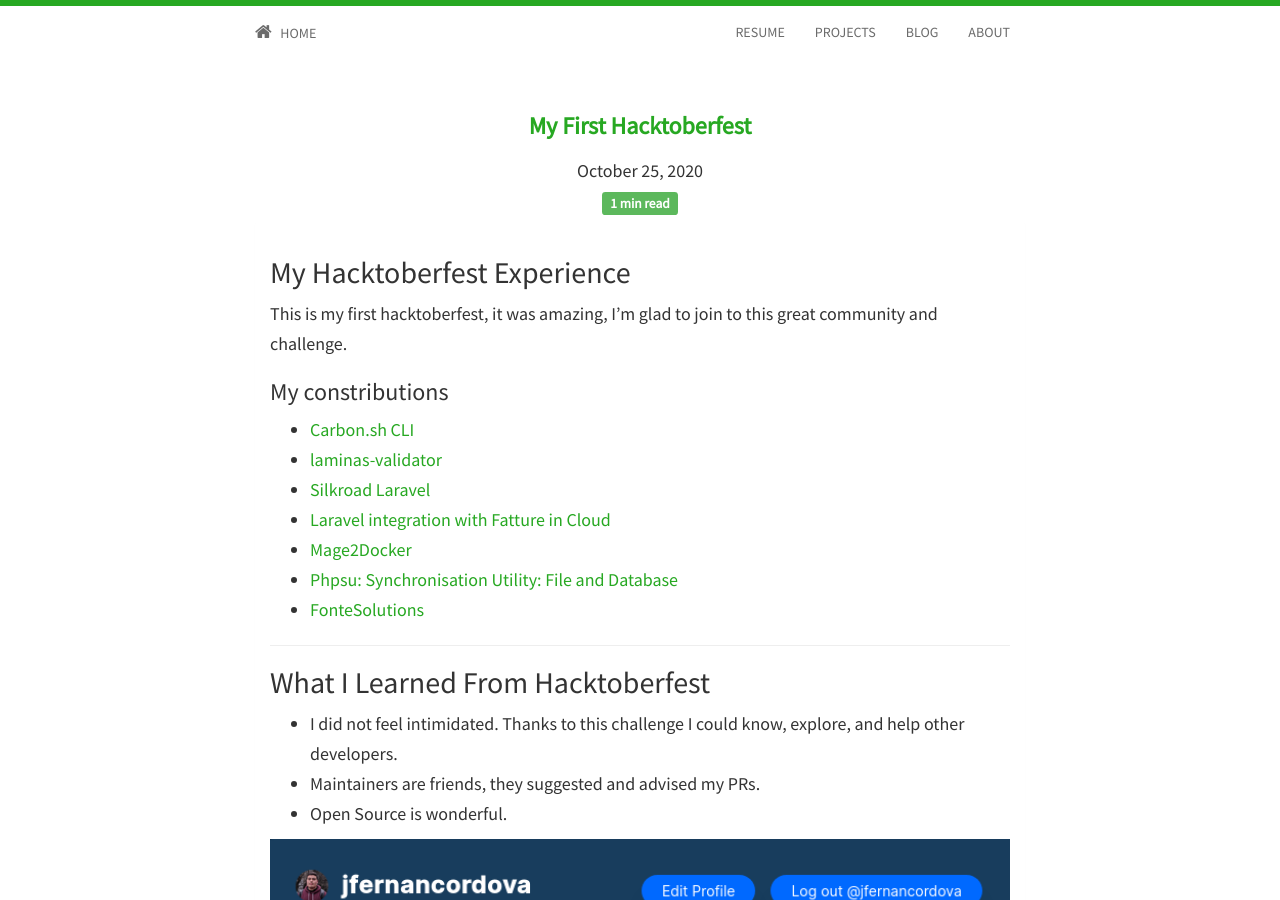
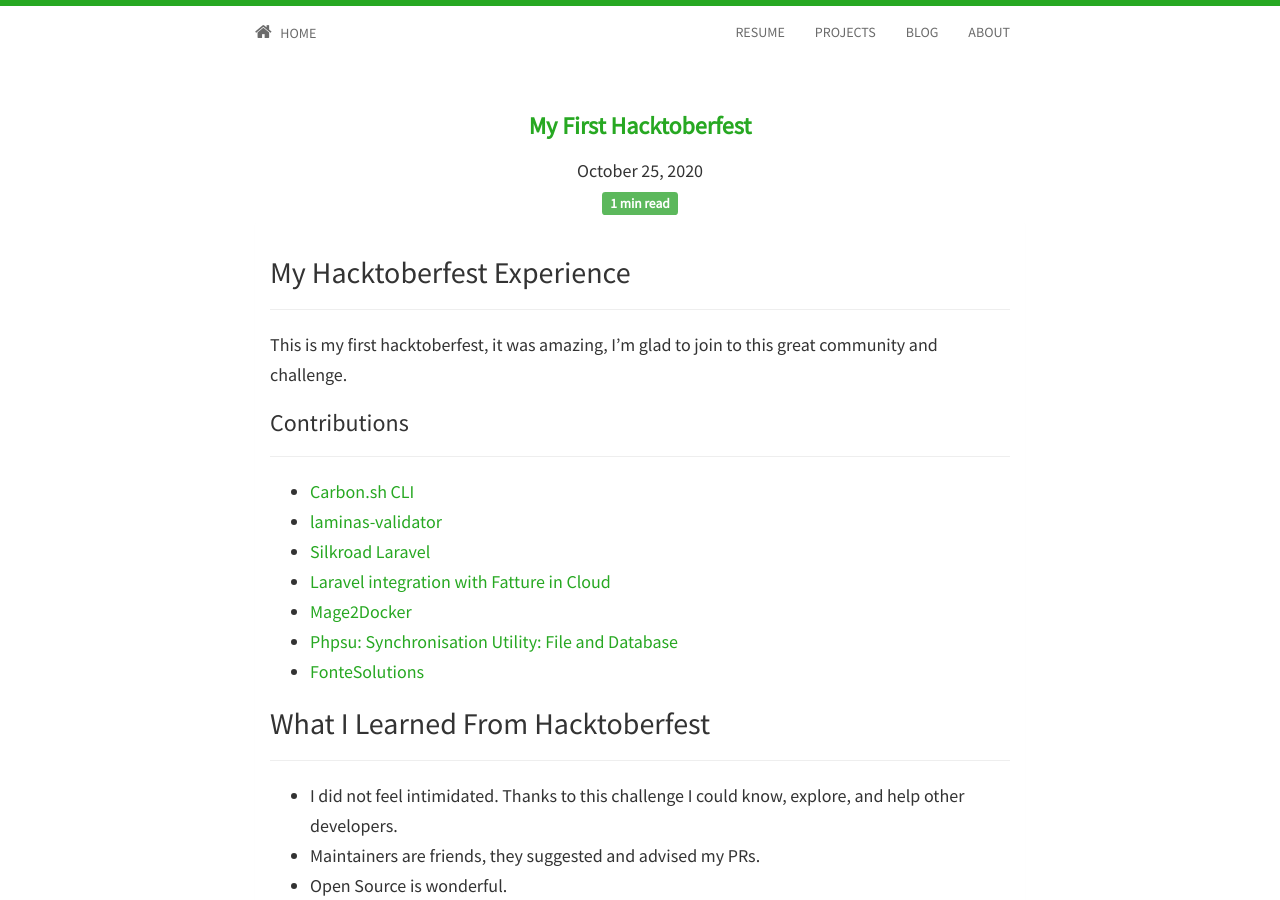
Before and after one commit to jfernancordova/jfernancordova.github.io, a Jekyll site: the page built from _posts/2020-10-25-my-first-hacktoberfest.md, in a window 1280 px wide and 900 px high. Built offline with Jekyll 4.4.1, drawn with Linux system fonts in a browser that asks for light colours; nearby versions of some CDN libraries; comment, search, counter and statistics services are not loaded.

Commit message:
master | Refactoring all

```diff
--- a/_posts/2020-10-25-my-first-hacktoberfest.md
+++ b/_posts/2020-10-25-my-first-hacktoberfest.md
@@ -6,11 +6,12 @@ tags:
 ---
 
 ## My Hacktoberfest Experience
+---
 
 This is my first hacktoberfest, it was amazing, I'm glad to join to this great community and challenge.
 
-### My constributions
-
+### Contributions
+---
 * [Carbon.sh CLI](https://github.com/CapitanFindusFI/carbonsh-cli/pull/3)
 * [laminas-validator](https://github.com/laminas/laminas-validator/pull/75)
 * [Silkroad Laravel](https://github.com/Devsome/silkroad-laravel/pull/73)
@@ -19,10 +20,8 @@ This is my first hacktoberfest, it was amazing, I'm glad to join to this great c
 * [Phpsu: Synchronisation Utility: File and Database](https://github.com/phpsu/phpsu/pull/167)
 * [FonteSolutions](https://github.com/fontenele/php/pull/11)
 
+## What I Learned From Hacktoberfest
 ---
-
-## What I Learned From Hacktoberfest
-
 * I did not feel intimidated. Thanks to this challenge I could know, explore, and help other developers.
 * Maintainers are friends, they suggested and advised my PRs.
 * Open Source is wonderful.
```
Also changed, not shown: _posts/2018-03-15-how-i-work.md (+0 -1 lines), _posts/2019-07-20-my-object-oriented-programming-style.md (renamed from _posts/2018-07-20-my-object-oriented-programming-style.md).
